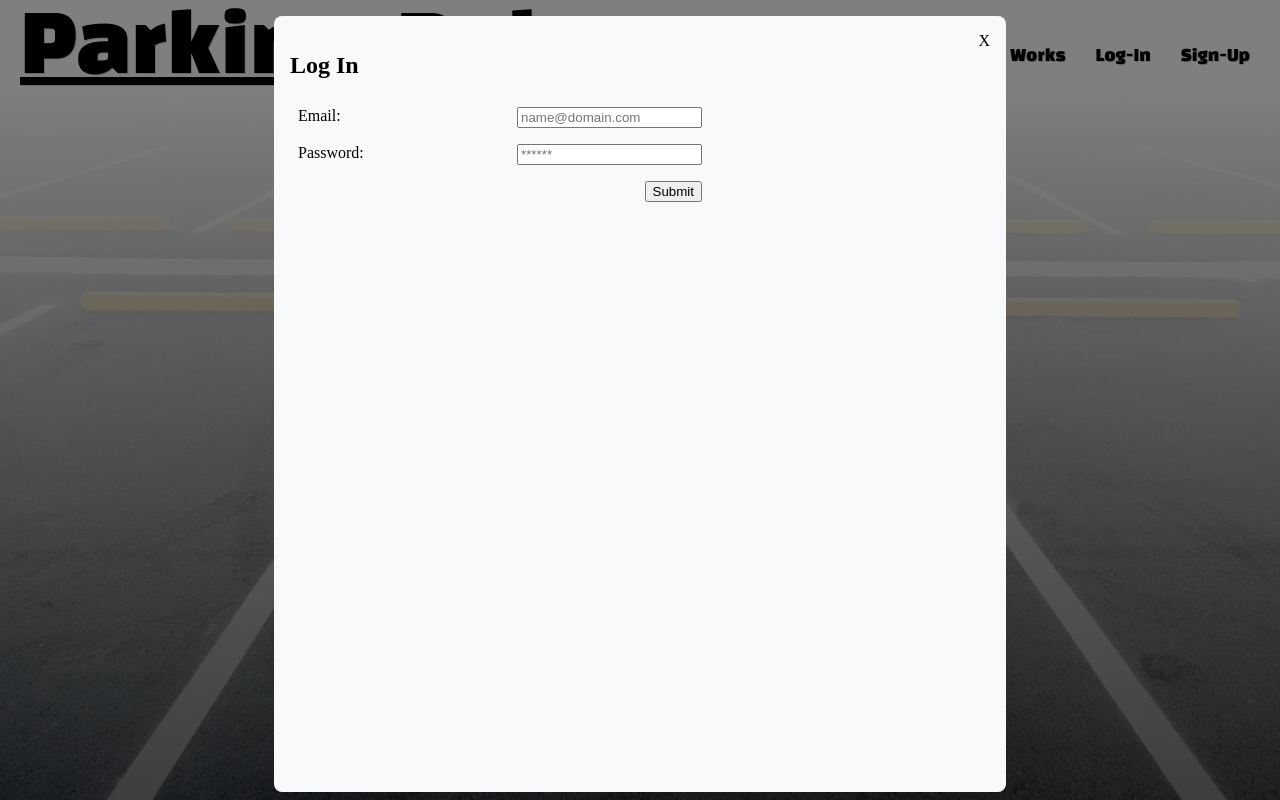
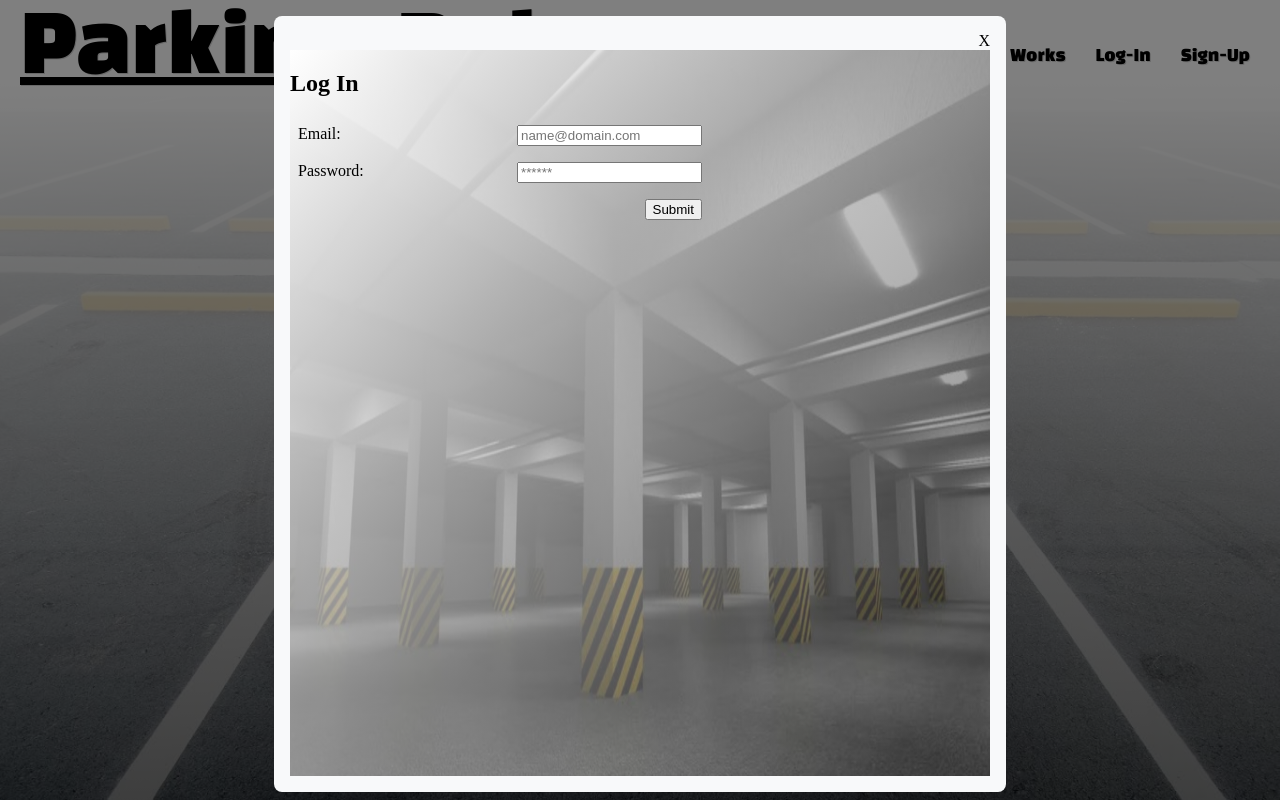
Before and after one commit to the-glorious-4/parking-pal, a React (Create React App) app in the folder client/: page / in a window 1280 px wide. Both pictures are taken after a click on the element "Log-In". Shown: the top 800 px of the page. Built offline with nearby package versions, Linux system fonts and the light colour scheme.

Commit message:
added background-image to login/signup modals

```diff
--- a/client/src/components/LoginModal/index.jsx
+++ b/client/src/components/LoginModal/index.jsx
@@ -23,6 +23,7 @@ const LoginModal = () => {
     };
     return (
         <Modal>
+            <div className="modal-bg">
                 <h2>Log In</h2>
                 <form className="loginForm" onSubmit={handleFormSubmit}>
                     <div className="field">
@@ -51,6 +52,7 @@ const LoginModal = () => {
                         </button>
                     </div>
                 </form>
+            </div>
         </Modal>
     );
 };
--- a/client/src/components/LoginModal/style.scss
+++ b/client/src/components/LoginModal/style.scss
@@ -13,3 +13,17 @@
     justify-content: flex-end;
     padding: .5rem;
 }
+
+.modal-content {
+    display: flex;
+    flex-direction: column;
+}
+
+.modal-bg {
+    background-image: url("../../images/modal-parkinglot-bg.jpeg"); // fallback
+    background-image:
+        linear-gradient(to right bottom, white, rgba(0, 0, 0, 0.5)),
+        url("../../images/modal-parkinglot-bg.jpeg");
+    background-size: 100% 100%;
+    flex-grow: 1;
+}
--- a/client/src/components/SignupModal/index.jsx
+++ b/client/src/components/SignupModal/index.jsx
@@ -24,6 +24,7 @@ const SignupModal = () => {
 
     return (
         <Modal>
+            <div className="modal-bg">
                 <h2>Sign Up</h2>
                 <form className="signupForm" onSubmit={handleFormSubmit}>
                     <div className="field">
@@ -72,6 +73,7 @@ const SignupModal = () => {
                         </button>
                     </div>
                 </form>
+            </div>
         </Modal>
     );
 };
--- a/client/src/components/SignupModal/style.scss
+++ b/client/src/components/SignupModal/style.scss
@@ -13,3 +13,17 @@
     justify-content: flex-end;
     padding: .5rem;
 }
+
+.modal-content {
+    display: flex;
+    flex-direction: column;
+}
+
+.modal-bg {
+    background-image: url("../../images/modal-parkinglot-bg.jpeg"); // fallback
+    background-image:
+        linear-gradient(to right bottom, white, rgba(0, 0, 0, 0.5)),
+        url("../../images/modal-parkinglot-bg.jpeg");
+    background-size: 100% 100%;
+    flex-grow: 1;
+}
```
Also changed, not shown: client/src/images/modal-parkinglot-bg.jpeg (added). Lines whose indentation alone changed are shown as unchanged.
